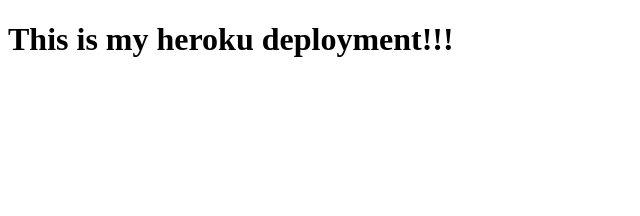
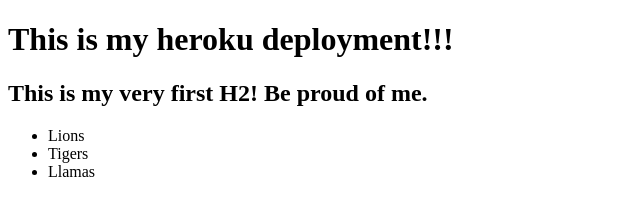
Before and after one commit to kylebaugh/f24-hosting-demo, a website: page index.html in a window 1280 px wide. Shown: the whole page, without its empty margins (0-640 px from the left). Drawn offline with Linux system fonts and the light colour scheme.

Commit message:
second commit

```diff
--- a/index.html
+++ b/index.html
@@ -8,5 +8,11 @@
 </head>
 <body>
   <h1>This is my heroku deployment!!!</h1>
+  <h2>This is my very first H2! Be proud of me.</h2>
+  <ul>
+    <li>Lions</li>
+    <li>Tigers</li>
+    <li>Llamas</li>
+  </ul>
 </body>
 </html>
```
